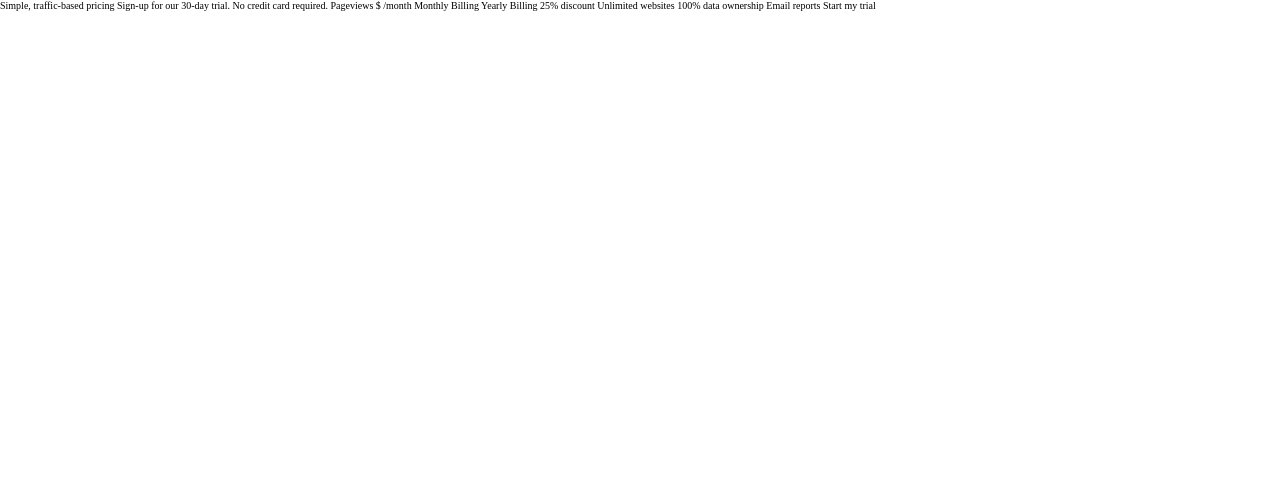
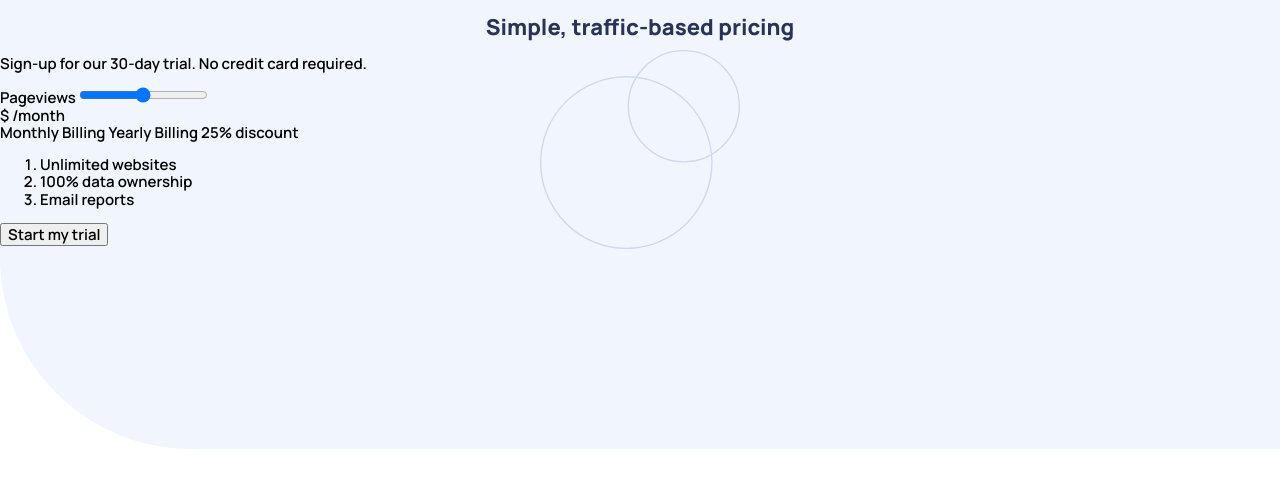
Before and after one commit to shakthi2003gh/interactive-pricing-component-main, a plain HTML site: page index.html in a window 1280 px wide. Drawn offline with Linux system fonts and the light colour scheme.

Commit message:
Created typography and defined color palette, typography.

```diff
--- a/index.html
+++ b/index.html
@@ -13,7 +13,35 @@
     <link rel="stylesheet" href="/styles/styles.css" />
   </head>
   <body>
-    Simple, traffic-based pricing Sign-up for our 30-day trial. No credit card
-    required. Pageviews $ /month Monthly Billing Yearly Billing 25% discount
-    Unlimited websites 100% data ownership Email reports Start my trial
+    <main>
+      <div>
+        <h1>Simple, traffic-based pricing</h1>
+
+        <p>
+          Sign-up for our 30-day trial. No credit card
+    required.
+        </p>
+      </div>
+
+      <div class="pricing">
+        Pageviews
+        <input type="range">
+
+        <div class="subscription">
+          $ /month
+        </div>
+
+        <div>
+          Monthly Billing <span class="toggle"></span> Yearly Billing 25% discount
+        </div>
+
+        <ol class="feature">
+          <li>Unlimited websites</li>
+          <li>100% data ownership</li>
+          <li>Email reports</li>
+        </ol>
+
+        <button>Start my trial</button>
+      </div>
+    </main>
 </html>
--- a/styles/styles.css
+++ b/styles/styles.css
@@ -1,4 +1,5 @@
 @import url(/styles/normalize.css);
+@import url("https://fonts.googleapis.com/css2?family=Manrope:wght@600;800&display=swap");
 
 *,
 *::after,
@@ -10,3 +11,40 @@ html {
   font-size: 62.5%;
   min-width: 375px;
 }
+
+body {
+  min-height: 100vh;
+  background: url(/images/pattern-circles.svg), url(/images/bg-pattern.svg);
+  background-repeat: no-repeat;
+  background-size: 200px, auto;
+  background-position: center 50px, 0 0;
+}
+
+/* >Color palette */
+:root {
+  --color-CTA: hsl(226, 100%, 87%);
+  --color-text: hsl(225, 20%, 60%);
+  --color-discount: hsl(15, 100%, 70%);
+  --color-slider: hsl(174, 77%, 80%);
+  --color-empyt-slider: hsl(224, 65%, 95%);
+
+  --color-and-bg: hsl(227, 35%, 25%);
+
+  --bg-main: hsl(230, 100%, 99%);
+  --bg-slider: hsl(174, 86%, 45%);
+  --bg-toggle: hsl(223, 50%, 87%);
+  --bg-discount: hsl(14, 92%, 95%);
+  --bg-price-component: hsl(0, 0%, 100%);
+}
+
+/* >Typography */
+body {
+  font-family: "Manrope", sans-serif;
+  font-size: 1.5rem;
+}
+
+h1 {
+  font-size: 2.2rem;
+  text-align: center;
+  color: var(--color-and-bg);
+}
```
